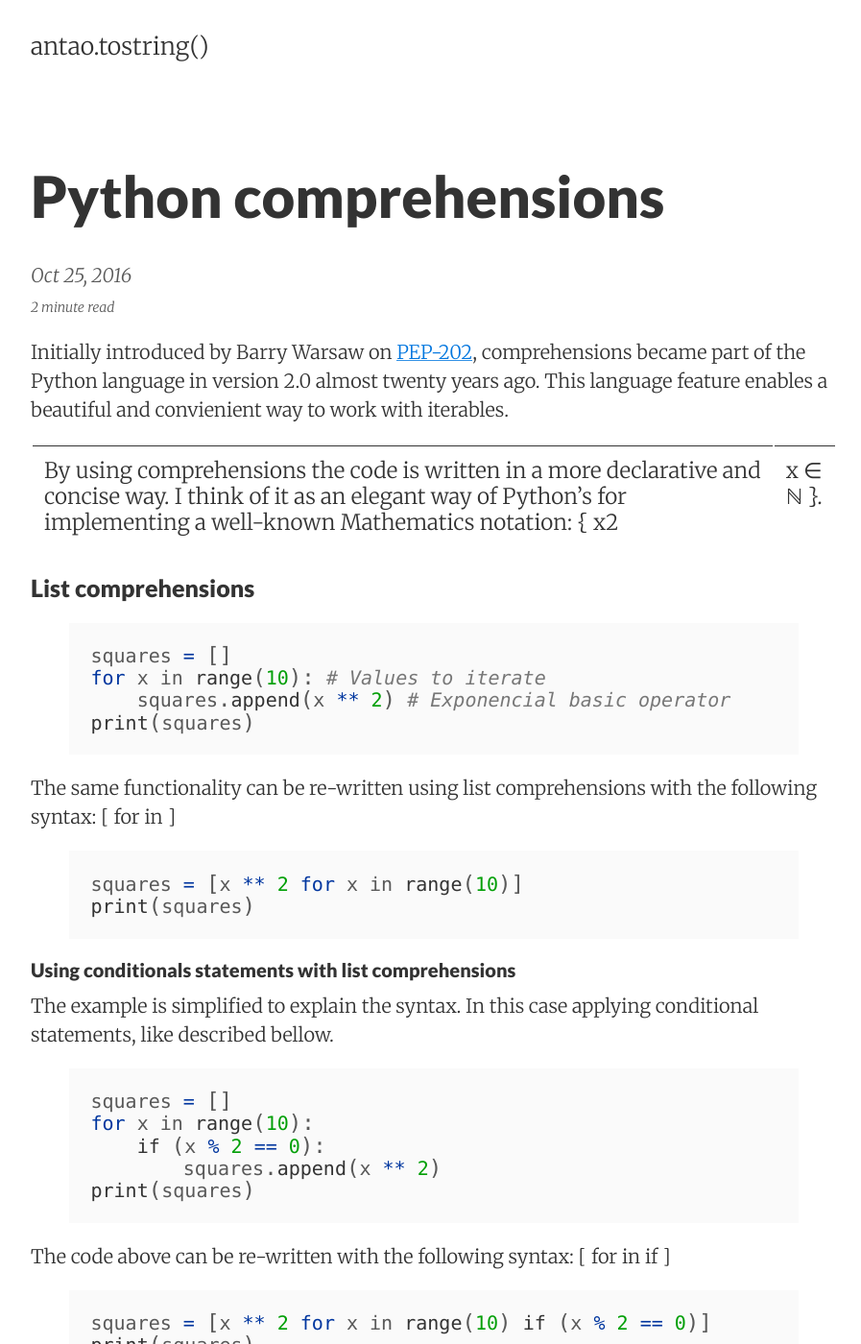
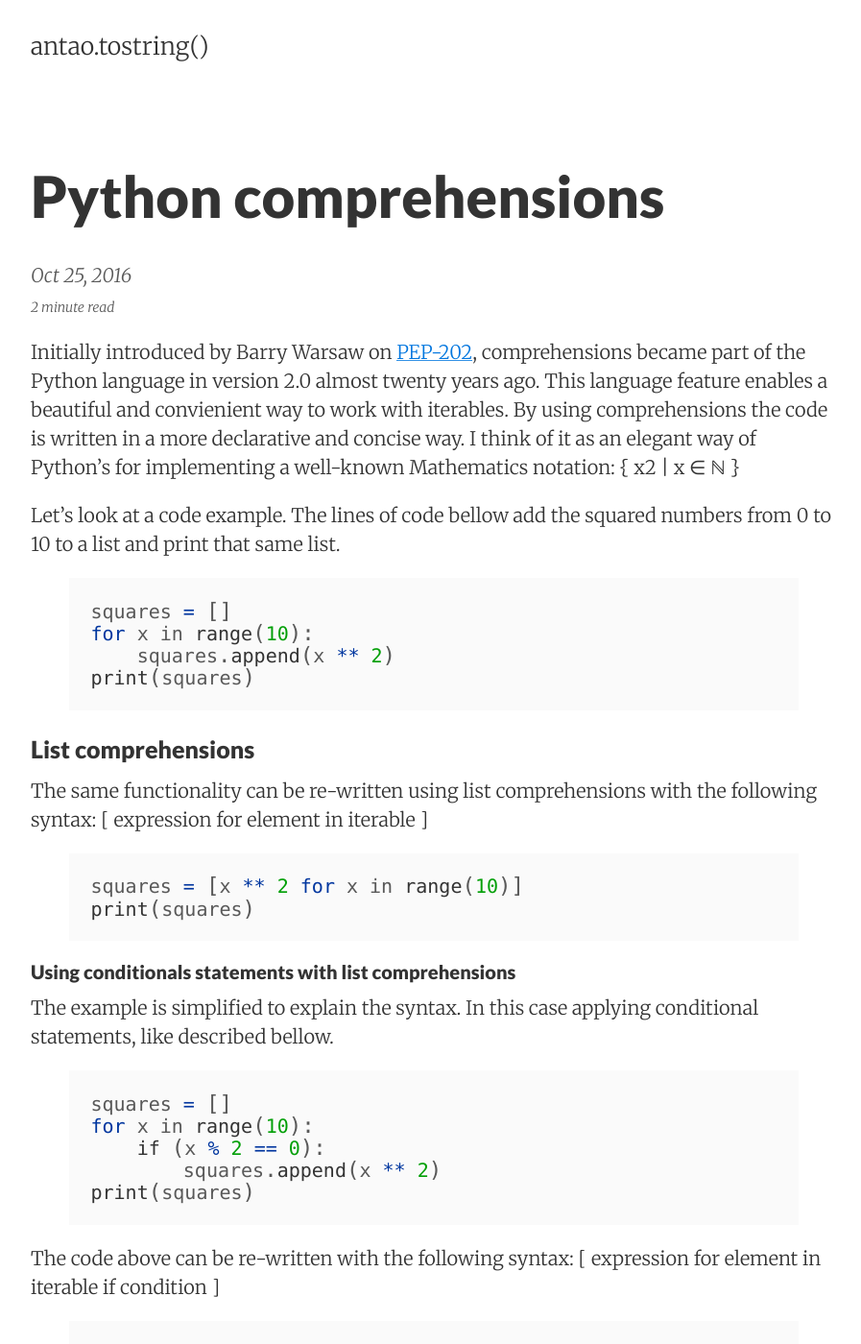
Before and after one commit to kid-cavaquinho/kid-cavaquinho.github.io, a Jekyll site: the page built from _posts/2017-01-03-python-comprehensions.md, in a window 1280 px wide and 1400 px high. Shown: the whole window at 96% size, without its empty margins (188-1085 px from the left). Built offline with Jekyll 4.4.1, drawn with Linux system fonts in a browser that asks for light colours; comment, search, counter and statistics services are not loaded; some of the changed text lies outside the part shown.

Commit message:
Added old post but never published about python comprehensions (I hope this can help someone)

```diff
--- a/_posts/2017-01-03-python-comprehensions.md
+++ b/_posts/2017-01-03-python-comprehensions.md
@@ -7,18 +7,18 @@ categories: python, programming languages
 ---
 
 Initially introduced by Barry Warsaw on <a href="https://www.python.org/dev/peps/pep-0202/" target="_blank">PEP-202</a>, comprehensions became part of the Python language in version 2.0 almost twenty years ago. This language feature enables a beautiful and convienient way to work with iterables.
+By using comprehensions the code is written in a more declarative and concise way. I think of it as an elegant way of Python's for implementing a well-known Mathematics notation: { x2 | x ∈ ℕ }
 
-By using comprehensions the code is written in a more declarative and concise way. I think of it as an elegant way of Python's for implementing a well-known Mathematics notation: { x2 | x ∈ ℕ }.
-
-### List comprehensions
+Let's look at a code example. The lines of code bellow add the squared numbers from 0 to 10 to a list and print that same list.
 {% highlight python lineanchors %}
 squares = []
-for x in range(10): # Values to iterate
-    squares.append(x ** 2) # Exponencial basic operator
+for x in range(10):
+    squares.append(x ** 2)
 print(squares)
 {% endhighlight %}
 
-The same functionality can be re-written using list comprehensions with the following syntax: [ <expression> for <element> in <iterable> ]
+### List comprehensions
+The same functionality can be re-written using list comprehensions with the following syntax: [ expression for element in iterable ]
 {% highlight python lineanchors %}
 squares = [x ** 2 for x in range(10)]
 print(squares)
@@ -34,7 +34,7 @@ for x in range(10):
 print(squares)
 {% endhighlight %}
 
-The code above can be re-written with the following syntax: [ <expression> for <element> in <iterable> if <condition> ]
+The code above can be re-written with the following syntax: [ expression for element in iterable if condition ]
 {% highlight python lineanchors %}
 squares = [x ** 2 for x in range(10) if (x % 2 == 0)]
 print(squares)
```
Also changed, not shown: other parts of _posts/2017-01-03-python-comprehensions.md (+2 -1 lines).
